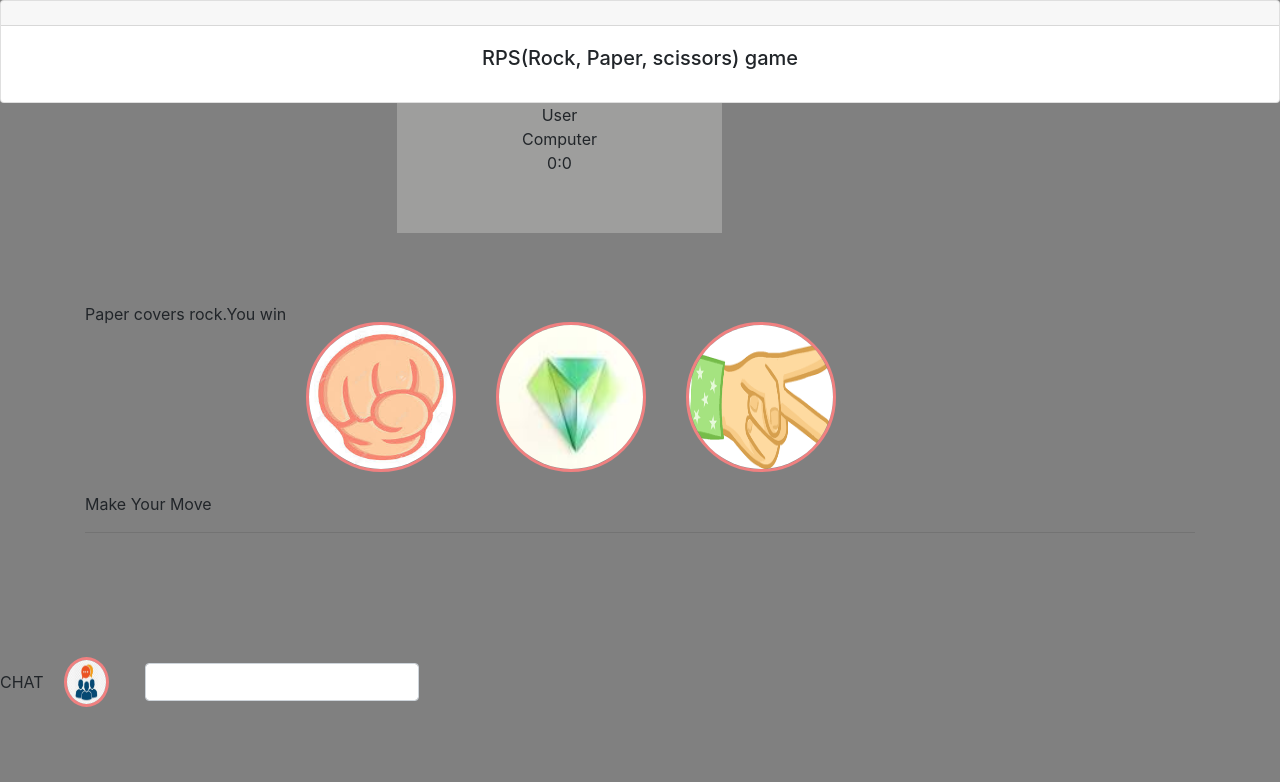
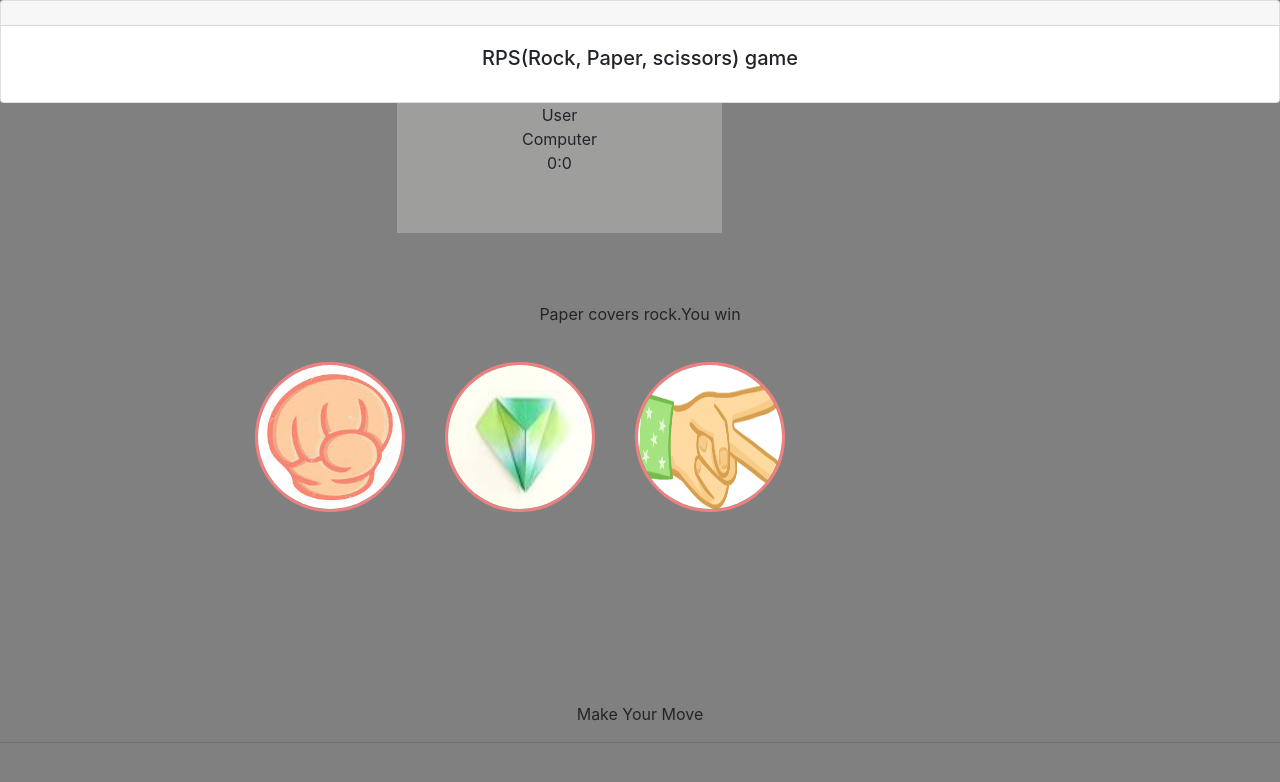
Before and after one commit to lamashree/RPS--Rock-Paper-and-Scissors, a plain HTML site: page index.html in a window 1280 px wide. Drawn offline with nearby package versions, Linux system fonts and the light colour scheme.

Commit message:
css and some of my html have been updated

```diff
--- a/Assets/style/style.css
+++ b/Assets/style/style.css
@@ -1,5 +1,6 @@
 body {
     background: grey;
+
 }
 
 
@@ -21,22 +22,28 @@ img {
 
 .container{
     margin-top: 69px;
-    margin-bottom: 88px;
+    /* margin-bottom: 88px; */
 }
 #images {
     text-align: center;
 }
 
-#chat-icon {
-    height: 50px;
-    width: 45px;
-}
-#result {
-    display: -webkit-box;
+#choices {
+    display: flex;
+    margin-left: 150px;
 }
 #score-body {
     width: 325px;
     background: #9e9e9d;
     height: 130px;
     text-align: center;
-    margin-left: 397px;}
+    margin-left: 397px;
+}
+ .col-md{
+    height: 400px;
+    text-align: center;
+ }
+
+ #action-moves{
+    text-align: center;
+ }
--- a/index.html
+++ b/index.html
@@ -27,13 +27,15 @@
         <div id="user-label">User</div>
         <div id="computer-label">Computer</div>
         <span id="user-score">0</span>:<span id="computer-score">0</span>
-        </div>
+    </div>
 
     <div class="container">
         <div class="row">
             <div class="col-md">
                 <div id="result">
-                    <p class= "results">Paper covers rock.You win</p>
+                    <p class="results">Paper covers rock.You win</p>
+                </div>
+                <div id="choices">
                     <div class="choice" id="r">
                         <img src="Assets/images/images.jpg" alt="rock picture">
                     </div>
@@ -43,19 +45,13 @@
                     <div class="choice" id="s">
                         <img src="Assets/images/images.png" alt="scissor picture">
                     </div>
+                    <!-- </div> -->
                 </div>
-                <p id="action-moves">Make Your Move</p> <hr>
             </div>
         </div>
     </div>
-    </div>
-    <form class="form-inline">
-        <div class="form-group">
-            <label for="inputchat">CHAT</label>
-            <img src="Assets/images/images-3.jpg" id="chat-icon">
-            <input type="textword" id="chat" class="form-control mx-sm-3" aria-describedby="passwordHelpInline">
-        </div>
-    </form>
+    <p id="action-moves">Make Your Move</p>
+    <hr>
 
     <script src="Assets/javascript/app.js"></script>
 
```
